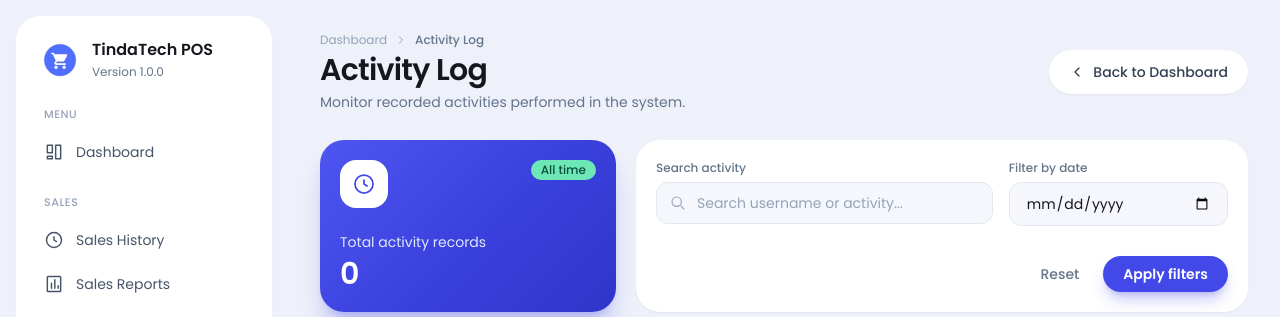
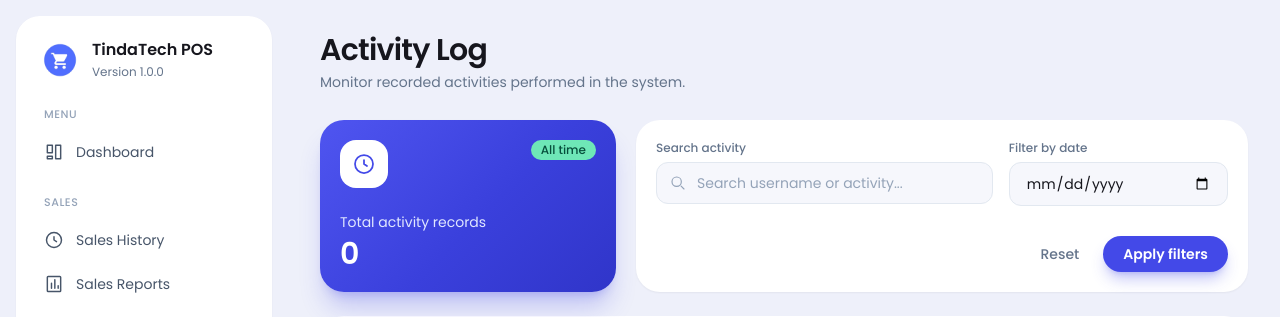
Before and after one commit to DocJayyy/TindaTech-POS, a Django app: page /reports/activity-log/ in a window 1280 px wide. Shown: the top 317 px of the page. Run offline with Django 5.2, Linux system fonts and the light colour scheme; the visitor is signed in with stand-in values (Sample User, id 1); data comes from the database, SQL or seed files in the repository; data that the repository does not hold is empty.

Commit message:
remove redundant buttons in activity logs page

```diff
--- a/reports/templates/reports/activity_log.html
+++ b/reports/templates/reports/activity_log.html
@@ -304,26 +304,11 @@
             <!-- Page header -->
             <div class="mb-7 flex flex-wrap items-center justify-between gap-4">
                 <div>
-                    <nav aria-label="Breadcrumb" class="mb-1 flex items-center gap-2 whitespace-nowrap text-xs text-slate-400">
-                        <a href="{% url 'dashboard' %}" class="transition hover:text-brand">Dashboard</a>
-                        <svg width="12" height="12" style="flex:none" fill="none" viewBox="0 0 24 24" stroke="currentColor" stroke-width="2" aria-hidden="true">
-                            <path stroke-linecap="round" stroke-linejoin="round" d="m9 18 6-6-6-6"/>
-                        </svg>
-                        <span class="font-medium text-slate-500">Activity Log</span>
-                    </nav>
                     <h1 class="text-3xl font-semibold tracking-tight text-ink">Activity Log</h1>
                     <p class="mt-1 text-sm text-slate-500">
                         Monitor recorded activities performed in the system.
                     </p>
                 </div>
-
-                <a href="{% url 'dashboard' %}"
-                   class="inline-flex items-center gap-2 rounded-full bg-white px-5 py-3 text-sm font-medium text-slate-700 shadow-sm transition hover:bg-slate-50 hover:shadow-md focus:outline-none focus:ring-2 focus:ring-brand focus:ring-offset-2">
-                    <svg class="h-4 w-4" fill="none" viewBox="0 0 24 24" stroke="currentColor" stroke-width="2">
-                        <path stroke-linecap="round" stroke-linejoin="round" d="m15 18-6-6 6-6"/>
-                    </svg>
-                    Back to Dashboard
-                </a>
             </div>
 
             <!-- Summary + filters -->
```
